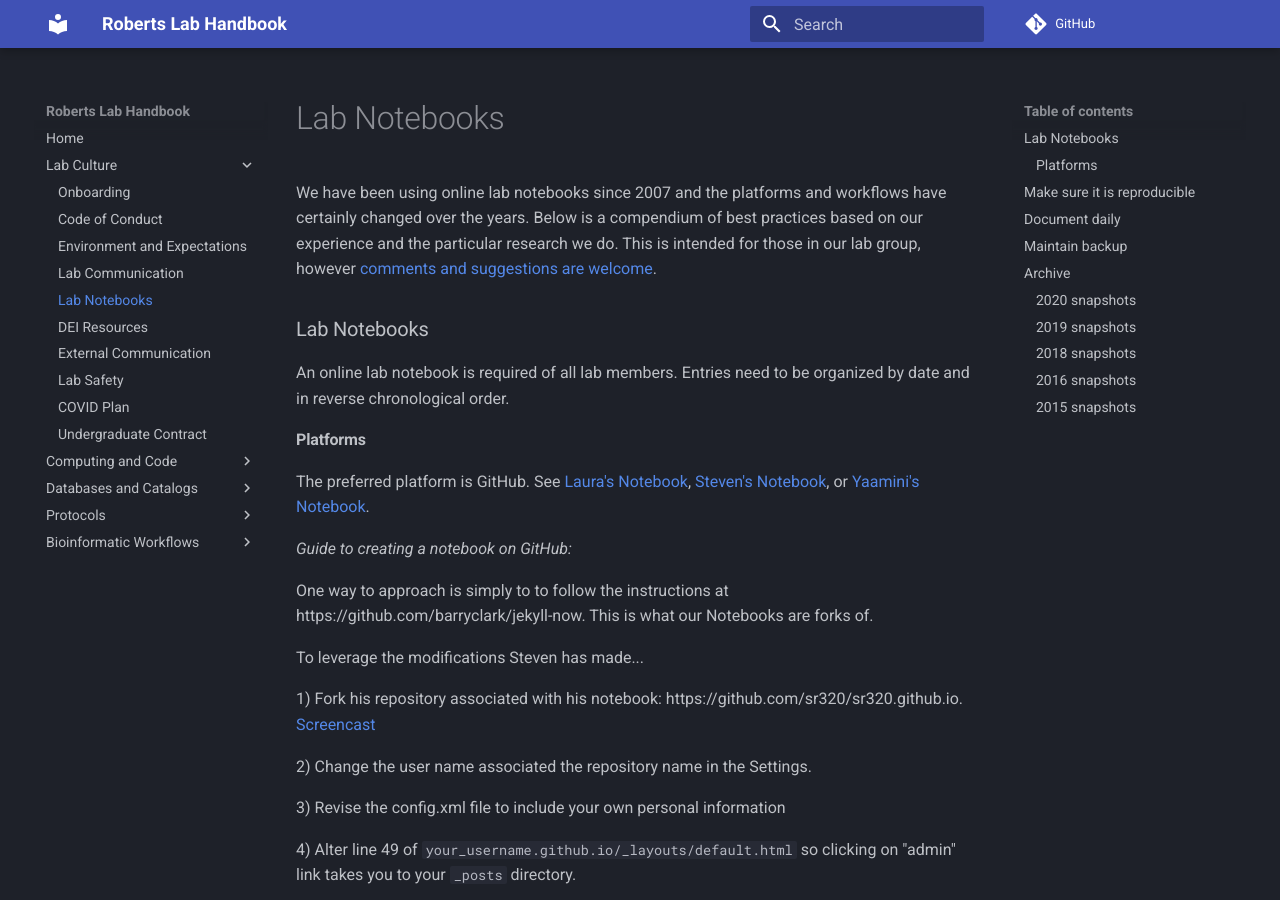
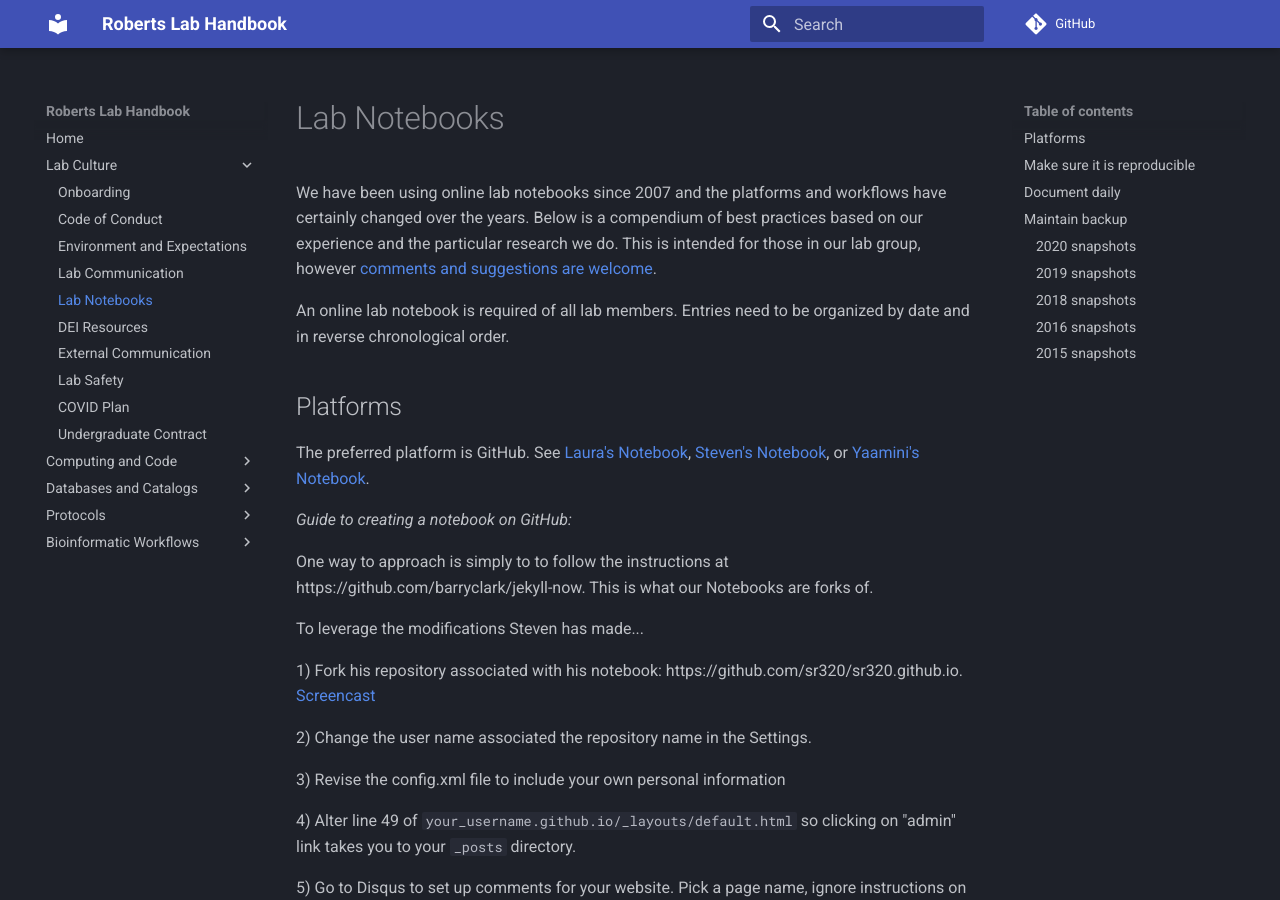
Before and after one commit to RobertsLab/resources, an MkDocs documentation site: the page built from docs/Lab-Notebooks.md, in a window 1280 px wide and 900 px high. Built offline with MkDocs 1.6.1 and Material for MkDocs 9.7.7, drawn with Linux system fonts in a browser that asks for light colours; comment, search, counter and statistics services are not loaded.

Commit message:
Update Lab-Notebooks.md

```diff
--- a/docs/Lab-Notebooks.md
+++ b/docs/Lab-Notebooks.md
@@ -1,10 +1,9 @@
 We have been using online lab notebooks since 2007 and the platforms and workflows have certainly changed over the years. Below is a compendium of best practices based on our experience and the particular research we do. This is intended for those in our lab group, however [comments and suggestions are welcome](https://github.com/RobertsLab/resources/issues).
 
-### Lab Notebooks
 
 An online lab notebook is required of all lab members. Entries need to be organized by date and in reverse chronological order.
 
-#### Platforms
+## Platforms
 
 The preferred platform is GitHub. See [Laura's Notebook](laurahspencer.github.io/LabNotebook/), [Steven's Notebook](sr320.github.io), or [Yaamini's Notebook](yaaminiv.github.io).
 
@@ -51,7 +50,7 @@ Periodically, you will be asked to show where your backup is and demonstrate tha
 
 ---
 
-## Archive
+**Archive**
 
 #### 2020 snapshots
 
```
